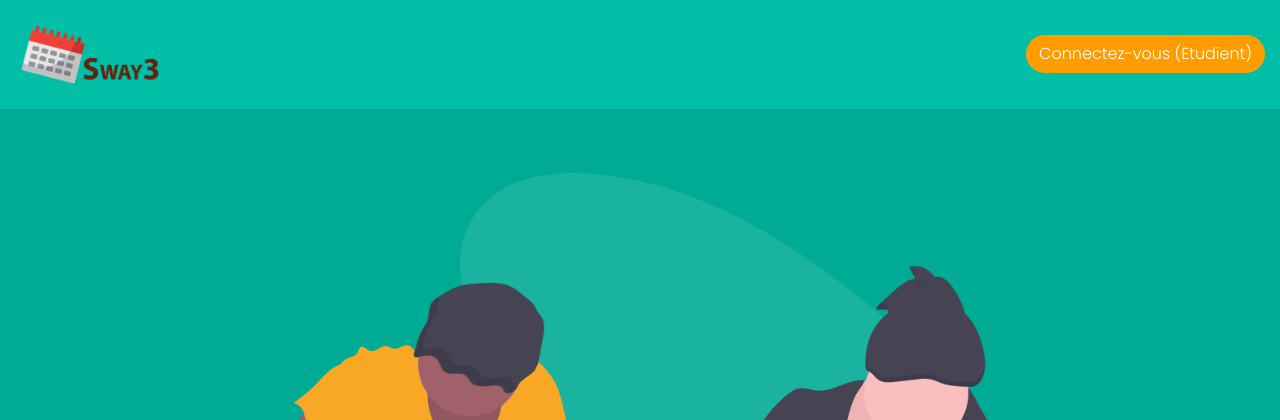
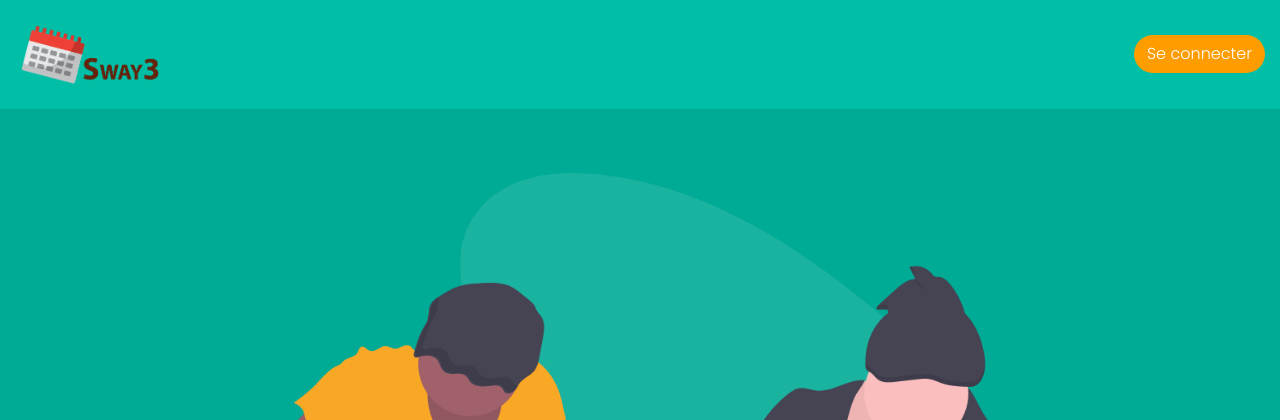
Before and after one commit to adamkhairi/Web-Souai3, a PHP site: page /index.php in a window 1280 px wide. Shown: the top 420 px of the page. Run offline with PHP 8.4, Linux system fonts and the light colour scheme; some libraries are stand-ins or nearby versions.

Commit message:
Optimisation

```diff
--- a/connexion.php
+++ b/connexion.php
@@ -20,7 +20,7 @@
 define('DB_SERVER', 'localhost');
 define('DB_USERNAME', 'root');
 define('DB_PASSWORD', '');
-define('DB_NAME', 'souaie');
+define('DB_NAME', 'sw3');
 
 // Connexion à la base de données MySQL
 $conn = mysqli_connect(DB_SERVER, DB_USERNAME, DB_PASSWORD, DB_NAME);
--- a/navbar.php
+++ b/navbar.php
@@ -79,7 +79,7 @@ session_start();
 
                         <button id=\"etud\" onclick=\"logingEtudiant()\" class=\"btn rounded-pill backOrange  \"
                                 data-target=\"#exampleModalCentertype=\"
-                        >Connectez-vous (Etudient)
+                        >Se connecter
                         </button>
            </div>
            </div>
```
